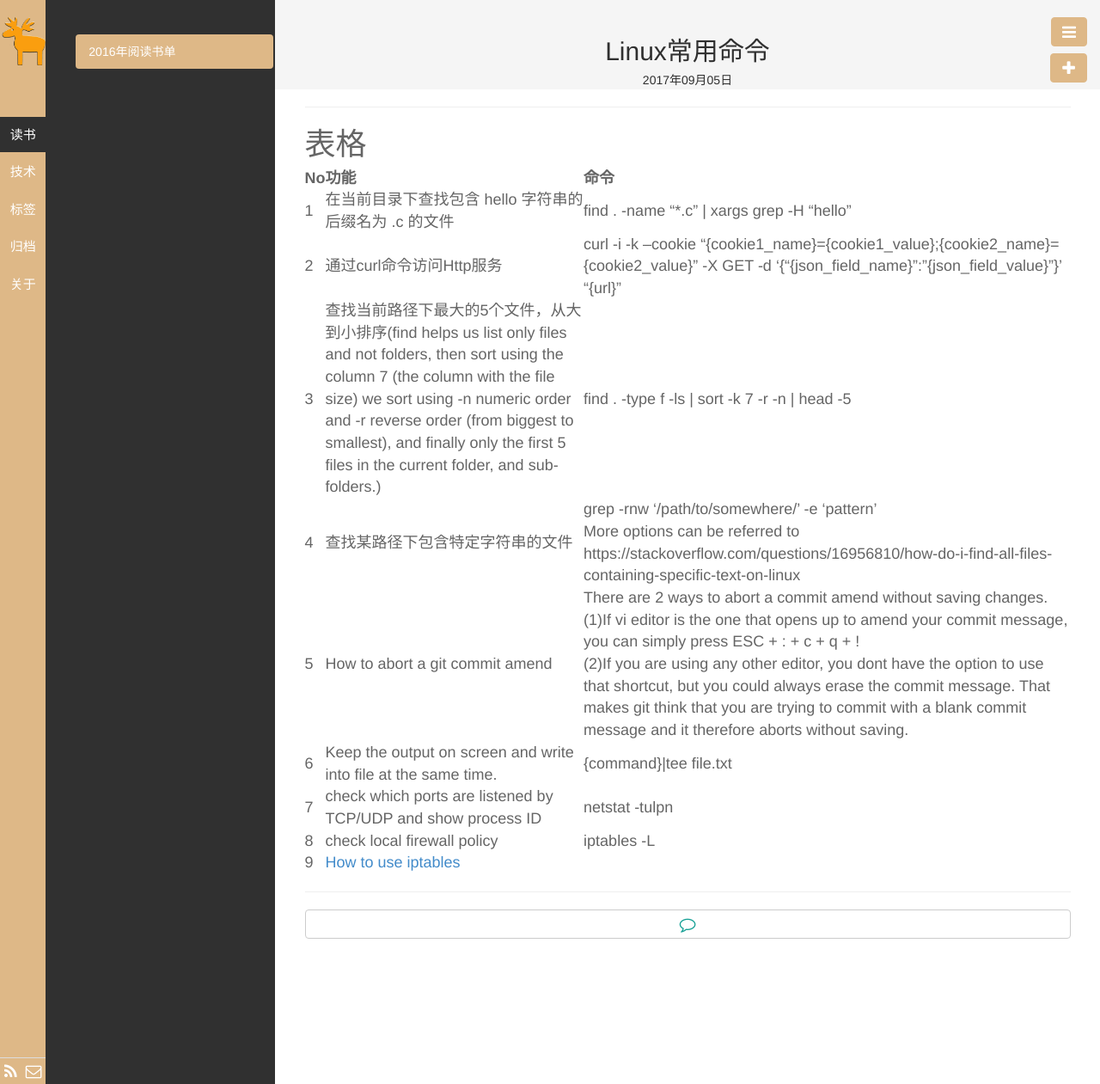
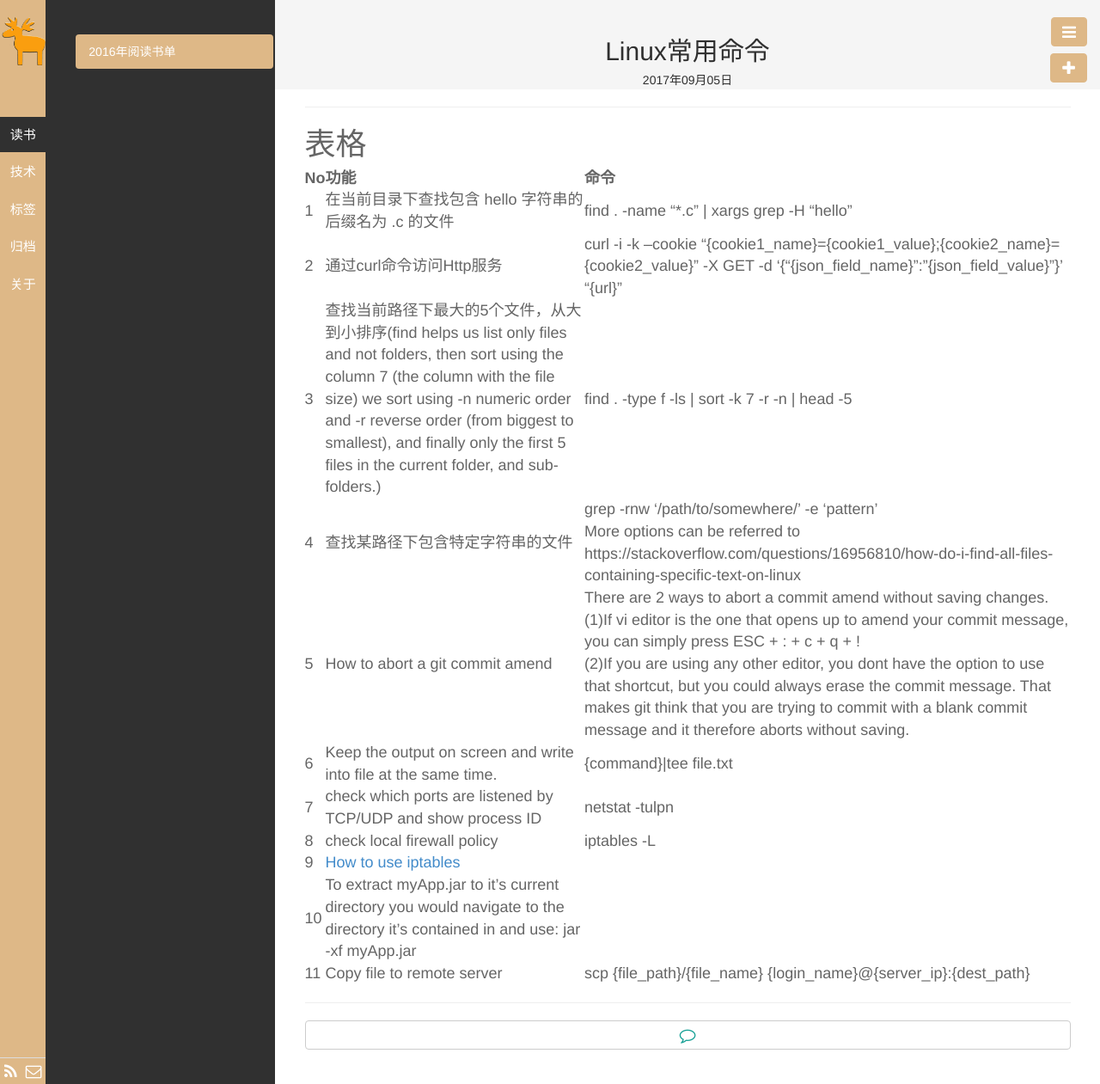
Before and after one commit to qhdwhy184/qhdwhy184.github.io, a Jekyll site: the page built from _posts/技术/2017-09-05-Linux常用命令.md, in a window 1280 px wide. Shown: the whole page at 86% size. Built offline with Jekyll 4.4.1, drawn with Linux system fonts in a browser that asks for light colours.

Commit message:
Update 2017-09-05-Linux常用命令.md

```diff
--- a/_posts/技术/2017-09-05-Linux常用命令.md
+++ b/_posts/技术/2017-09-05-Linux常用命令.md
@@ -22,3 +22,5 @@ description:
 |7|check which ports are listened by TCP/UDP and show process ID|netstat -tulpn|
 |8|check local firewall policy|iptables -L|
 |9|[How to use iptables](https://wiki.centos.org/HowTos/Network/IPTables)||
+|10|To extract myApp.jar to it's current directory you would navigate to the directory it's contained in and use: jar -xf myApp.jar||
+|11|Copy file to remote server|scp {file_path}/{file_name} {login_name}@{server_ip}:{dest_path}|
```
